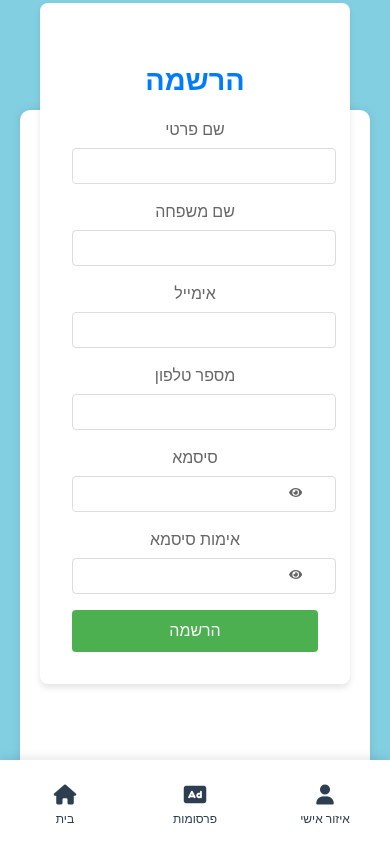
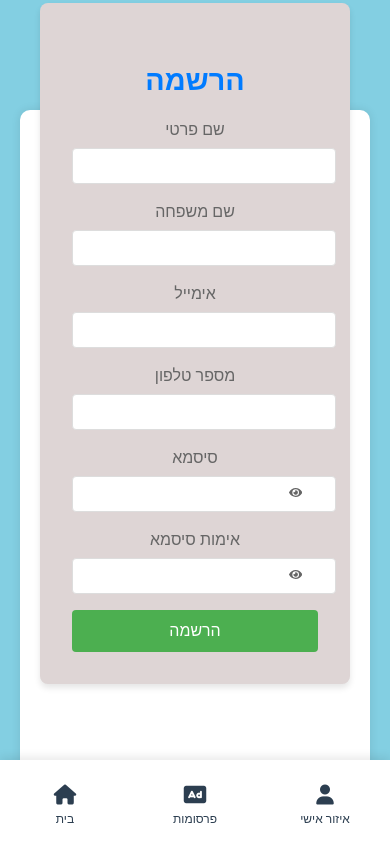
Before and after one commit to mendi-cohen/yaffa-App, a React (Create React App) app: page /signin in a window 390 px wide. Built offline with nearby package versions, Linux system fonts and the light colour scheme; a web font is replaced by a local one.

Commit message:
עוד שינויים מינוריים בעיצוב והחיבור

```diff
--- a/src/Css/Sign-Log_in.css
+++ b/src/Css/Sign-Log_in.css
@@ -3,11 +3,11 @@
   justify-content: center;
   align-items: start;
   height: 100vh;
-  background-color: #f0f8ff;
+
 }
 
 .login-form {
-  background-color: white;
+  background-color: rgb(222, 213, 213);
   padding: 2rem;
   border-radius: 8px;
   margin-top: 2%;
@@ -84,7 +84,6 @@ input {
     justify-content: center;
     align-items: center;
     height: 50vh;
-    background-color: #f0f8ff;
   }
 
 }
--- a/src/Pages/Dashboard.jsx
+++ b/src/Pages/Dashboard.jsx
@@ -1,12 +1,12 @@
-
-const dashboard = () => {
+import { useLocation } from 'react-router-dom';
+export default function Dashboard () {
+const location = useLocation();
+const { user } = location.state || {};
     return(
         <>
         <div>
-            <h1> hello!! </h1>
+            <h1>  !{user.name} שלום </h1>
         </div>
         </>
     )
 }
-
-export default dashboard
--- a/src/Pages/Log_in.jsx
+++ b/src/Pages/Log_in.jsx
@@ -27,12 +27,12 @@ const Login = () => {
       if (response.ok) {
         toast.success( `!${data.user.name || ''} ברוך הבא `, {
           position: "top-center",
-          autoClose: 500,
+          autoClose: 1000,
           hideProgressBar: false,
           closeOnClick: true,
           pauseOnHover: true,
           draggable: true,
-          onClose: () => navigate('dashboard')
+          onClose: () => navigate('dashboard' , {state: { user: data.user} })
         });
       } else {
         toast.error(data.message || 'התרחשה שגיאה בהתחברות', {
```
